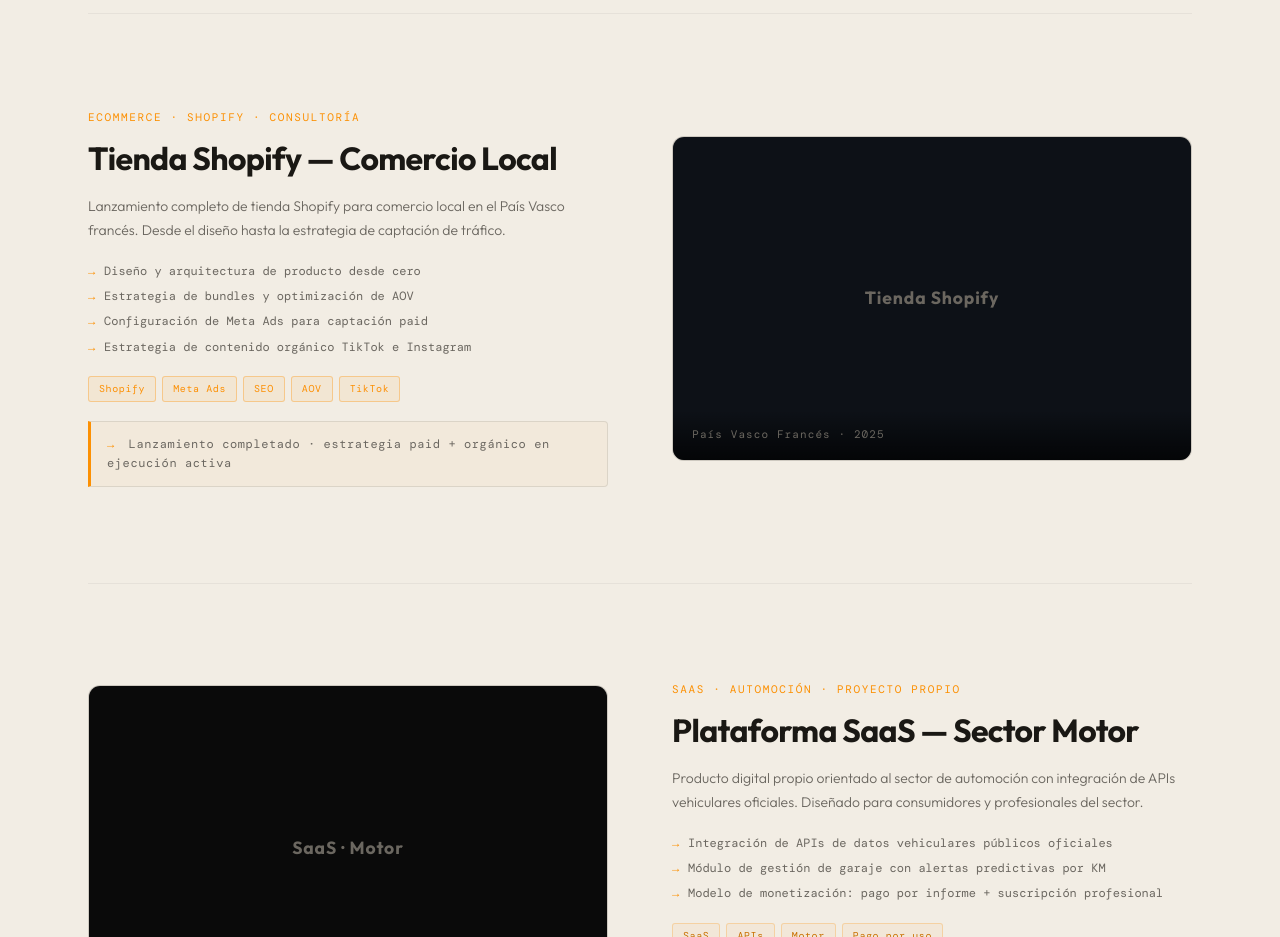
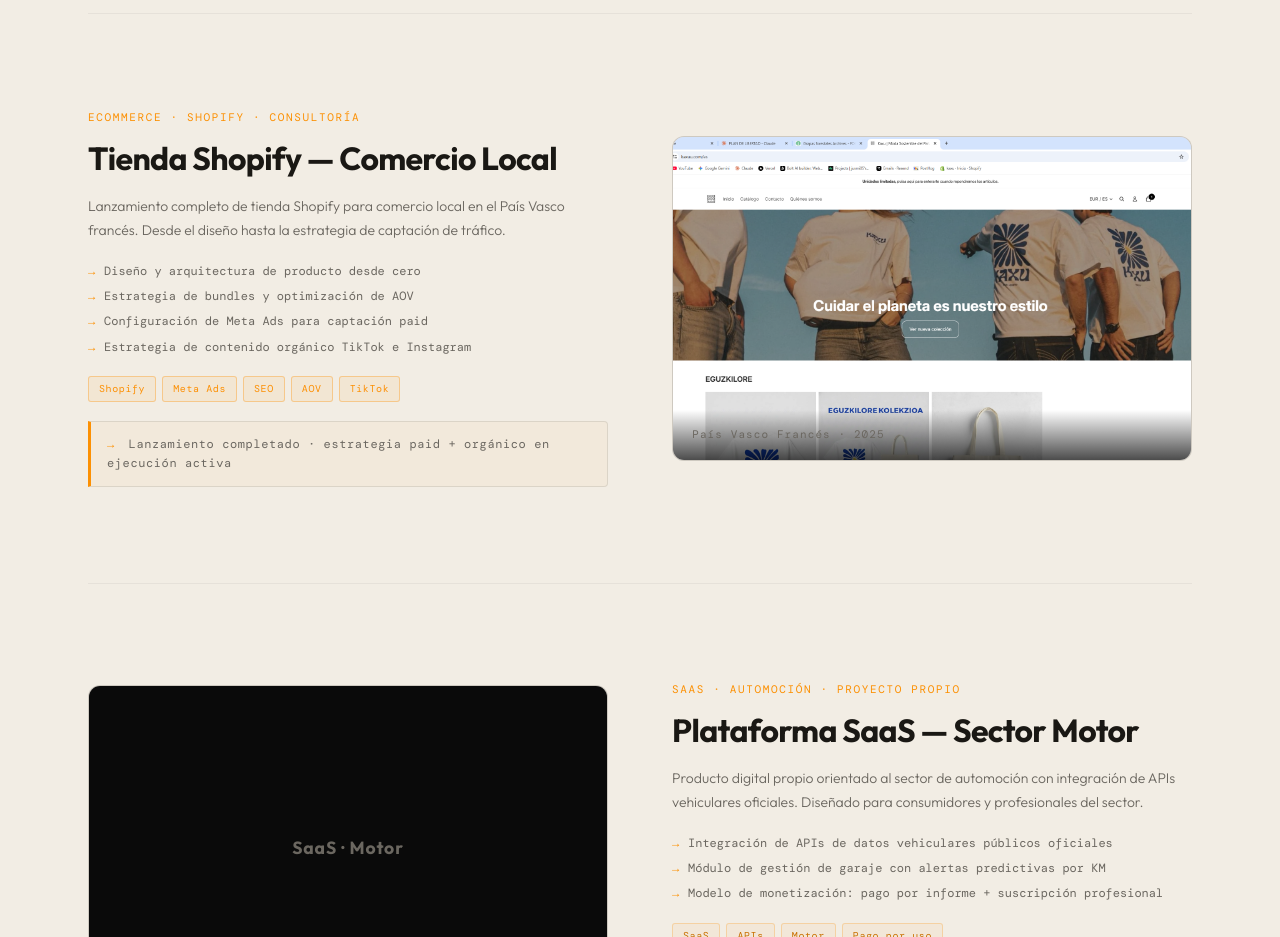
Before and after one commit to jusmi05/julen.github.io, a plain HTML site: page index.html in a window 1280 px wide. Shown: the part 2500-3437 px from the top of the page. Drawn offline with nearby package versions, Linux system fonts and the light colour scheme; a web font is replaced by a local one.

Commit message:
Update image source for Shopify project

```diff
--- a/index.html
+++ b/index.html
@@ -224,7 +224,7 @@
       <article class="project-card project-card-reverse reveal-up" data-index="02">
         <div class="project-img-col">
           <div class="project-img-wrap">
-            <img src="/assets/img/shopify-pv.jpg" alt="Tienda Shopify País Vasco Francés" class="project-img" onerror="this.style.display='none';this.nextElementSibling.style.display='flex'" />
+            <img src="/assets/img/shopify-pv.png" alt="Tienda Shopify País Vasco Francés" class="project-img" onerror="this.style.display='none';this.nextElementSibling.style.display='flex'" />
             <div class="project-img-ph" style="background:#0d1117;">
               <span>Tienda Shopify</span>
             </div>
```
